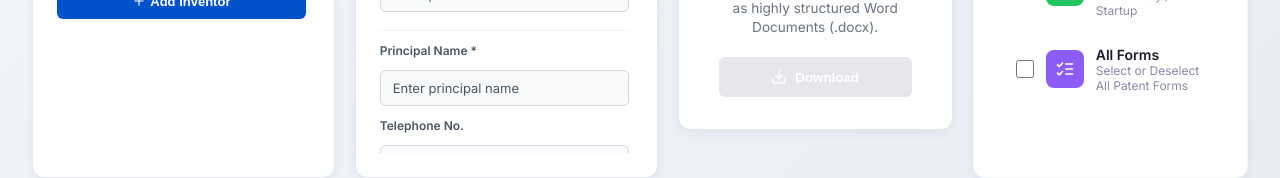
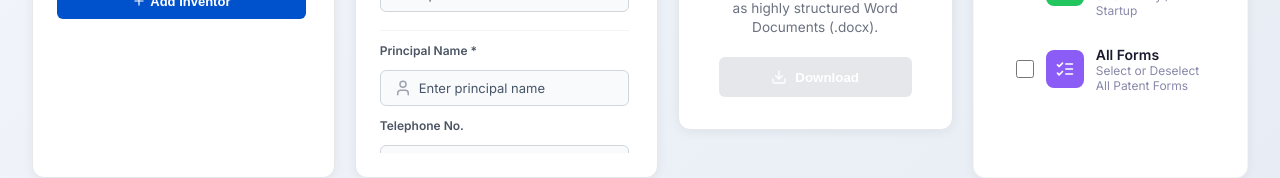
Before and after one commit to deepakviper/JIT-PATENT-FORM-PROJECT-, a React (Vite) app in the folder patentform-main (1)/patentform-main/Patentform/frontend/: page / in a window 1280 px wide. Shown: the part 625-803 px from the top of the page. Built offline with nearby package versions, Linux system fonts and the light colour scheme.

Commit message:
style: add user icon to principal name in address details card to match applicant details card

```diff
--- a/patentform-main (1)/patentform-main/Patentform/frontend/src/components/AddressDetailsCard.jsx
+++ b/patentform-main (1)/patentform-main/Patentform/frontend/src/components/AddressDetailsCard.jsx
@@ -1,5 +1,5 @@
 import React, { useState, useEffect, useRef } from 'react';
-import { Home } from 'lucide-react';
+import { Home, User } from 'lucide-react';
 
 function AddressDetailsCard({ previewData, onChange, user, onUserUpdate }) {
   const [houseNo, setHouseNo] = useState('');
@@ -224,16 +224,22 @@ function AddressDetailsCard({ previewData, onChange, user, onUserUpdate }) {
         {/* Principal Name */}
         <div className="form-group" style={{ marginTop: '6px', borderTop: '1px solid #F3F4F6', paddingTop: '12px' }}>
           <label style={labelStyle} htmlFor="addr-principalName">Principal Name *</label>
+          <div className="input-container">
+            <User className="input-icon" style={{ color: '#9CA3AF' }} size={16} />
             <input
               id="addr-principalName"
               type="text"
               className="login-input"
-            style={inputStyle}
+              style={{
+                ...inputStyle,
+                paddingLeft: '38px'
+              }}
               placeholder="Enter principal name"
               value={principalName}
               onChange={(e) => handleFieldChange('principalName', e.target.value)}
               required
             />
+          </div>
         </div>
 
         {/* Telephone No. */}
```
Lines whose indentation alone changed are shown as unchanged.
